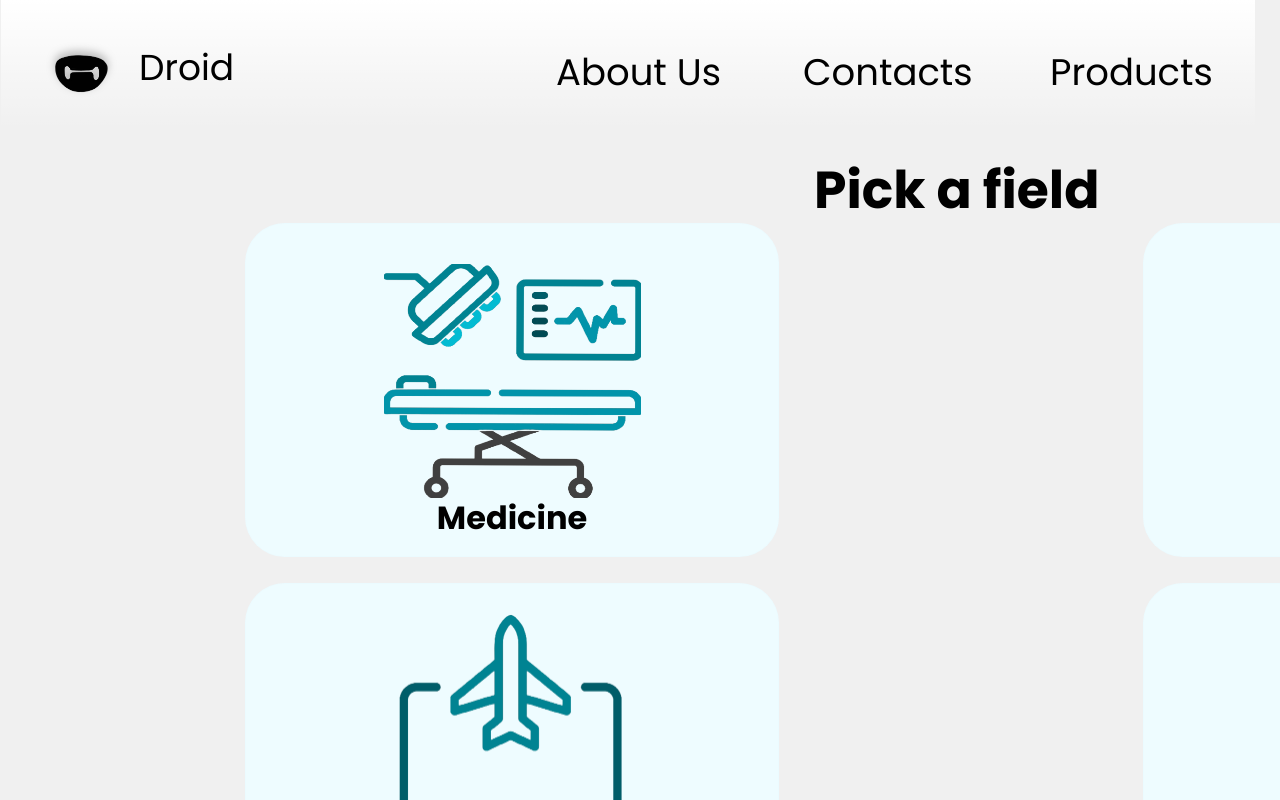
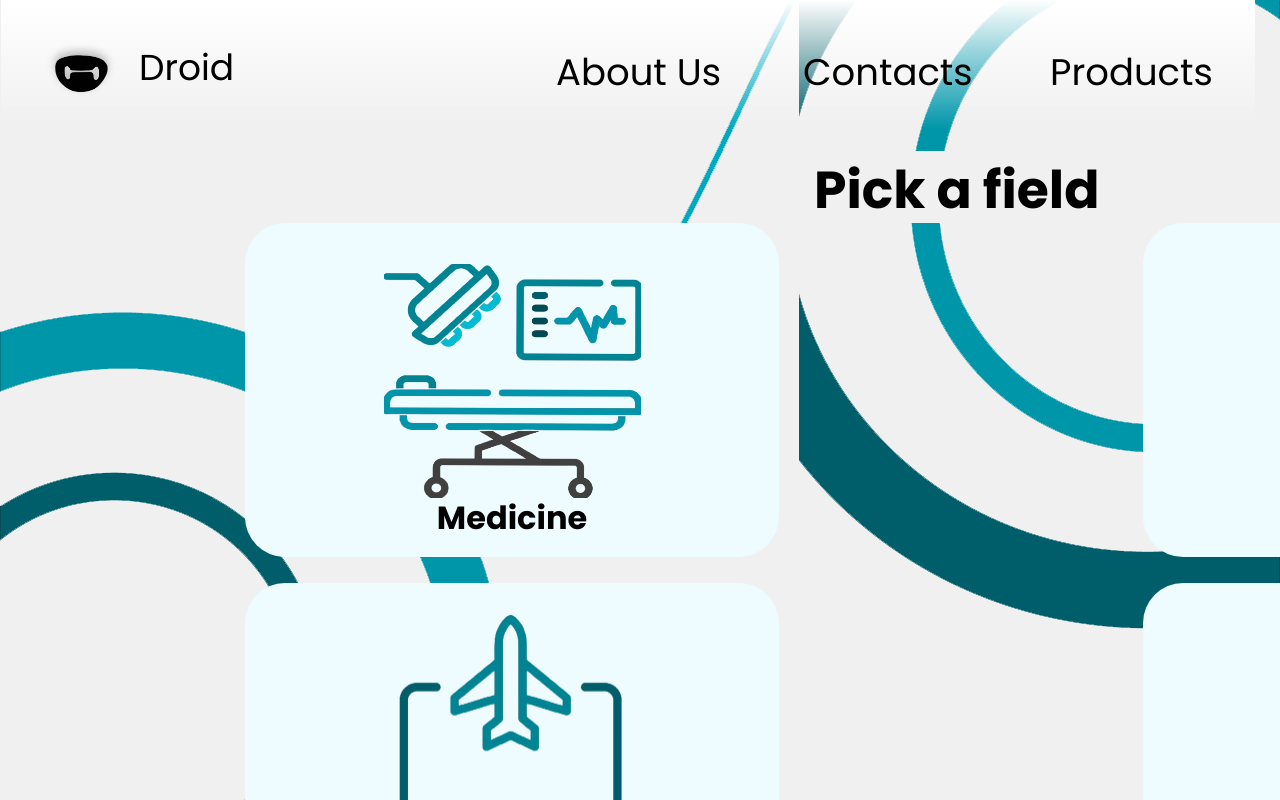
Before and after one commit to IDRaykova22/Droid, a plain HTML site: page pages/products.html in a window 1280 px wide. Drawn offline with Linux system fonts and the light colour scheme.

Commit message:
Fix products.html

```diff
--- a/pages/products.html
+++ b/pages/products.html
@@ -26,6 +26,14 @@
 
     </head>
 <body>
+    <div>
+        <div class="products-decoration-right-circles">
+            <img src="../images/products-decoration-right.png">
+        </div>
+        <div class="wavy-line-left">
+            <img src="../images/wavy-line-decoration.png">
+        </div>
+    </div>
     <nav class="navbar">
         <a href="../index.html"><img class="logo" src="../images/logo.png">
         <h1 class="logotext">Droid</h1>
@@ -39,14 +47,36 @@
         </div>
     </nav>
     <div class="info">
+        <div class="products-decorations">
+            <div class="products-decoration-left-circles">
+                <img src="../images/products-decoration-left.png">
+            </div>
+        </div>
         <h1 class="pick-field">Pick a field</h1>
         <div class="cards-of-products">
-            <div class="medicine-block" id="block"><img src="../images/medicine-icon.png"><h1>Medicine</h1></div>
-            <div class="education-block" id="block"><img src="../images/education-icon.png"><h1>Education</h1></div>
-            <div class="tourism-block" id="block"><img src="../images/tourism-businesses-icon.png"><h1>Tourism Businesses</h1></div>
-            <div class="custom-block" id="block"><img src="../images/custom-orders-icon.png"><h1>Custom Orders</h1></div>
+
+            <div class="medicine-block" id="block">
+                <img src="../images/medicine-icon.png">
+                <h1>Medicine</h1>
+            </div>
+
+            <div class="education-block" id="block">
+                <img src="../images/education-icon.png">
+                <h1>Education</h1>
+            </div>
+
+            <div class="tourism-block" id="block">
+                <img src="../images/tourism-businesses-icon.png">
+                <h1>Tourism Businesses</h1>
+            </div>
+
+            <a href=".//custom-orders.html" class="medicine-link">
+                <div class="custom-block" id="block">
+                    <img src="../images/custom-orders-icon.png">
+                    <h1>Custom Orders</h1>
+                </div>
+            </a>
         </div>
-        <div class="products-decorations"></div>
     </div>
 </body>
 </html>
--- a/styles/products.css
+++ b/styles/products.css
@@ -263,3 +263,32 @@ body, *{
     position: fixed;
     top: 30px;
 }
+.products-decoration-left-circles{
+    position: fixed;
+    left: 0;
+    bottom: -10px;
+
+    background-color: transparent;
+    user-select: none;
+    background: none;
+}
+.medicine-link{
+    color:#000000;
+}
+.products-decoration-right-circles{
+    position: fixed;
+    right: 0;
+    top: -10px;
+
+    background: none;
+    background-color: transparent;
+    user-select: none;
+}
+.wavy-line-left{
+    position: fixed;
+    top: 0;
+    bottom: 0;
+    left: 240px;
+
+    user-select: none;
+}
```
Also changed, not shown: images/products-decoration-left.png (added), images/products-decoration-right.png (added), images/wavy-line-decoration.png (added).
